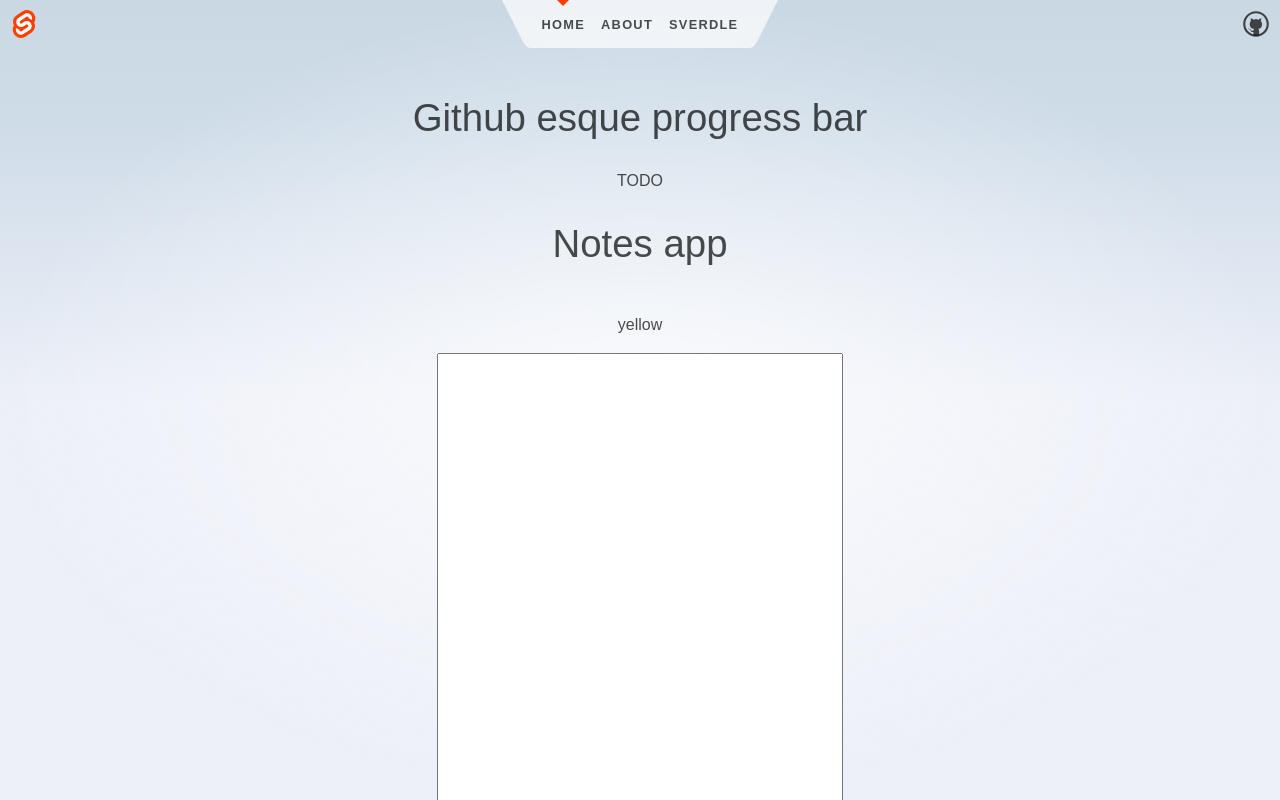
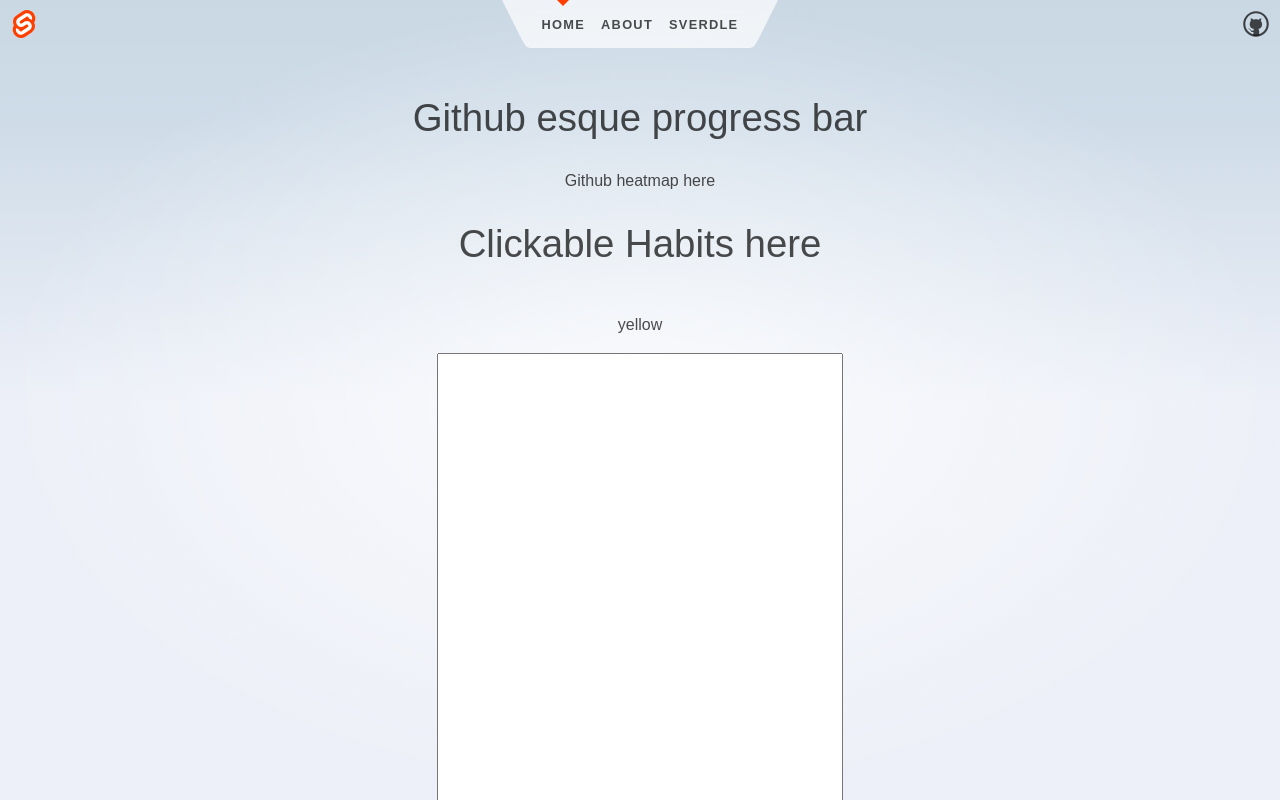
Before and after one commit to Clawber/journale, a SvelteKit app: page / in a window 1280 px wide. Shown: the top 800 px of the page. Built offline with nearby package versions, Linux system fonts and the light colour scheme.

Commit message:
Refactored NoteInput into a separate component

```diff
--- /dev/null
+++ b/src/lib/components/NoteInput.svelte
@@ -0,0 +1,41 @@
+<script>
+
+  function onKeyDown(e) {
+    // other shortcuts
+    /*
+    [            -> add another one
+
+
+    */
+
+
+    // tab counting on enter, like IDE's
+    if (e.key === "Tab") {
+
+      e.preventDefault();
+      const textarea = e.target;
+      const selectionStart = textarea.selectionStart;
+      const selectionEnd = textarea.selectionEnd;
+      const value = textarea.value;
+      const newValue = value.substring(0, selectionStart) + '\t' + value.substring(selectionEnd);
+      textarea.value = newValue;
+      textarea.selectionStart = textarea.selectionEnd = selectionStart + 1;
+    }
+    // console.log("Hello");
+  }
+
+</script>
+
+
+<section>
+  <!-- <input type="text" class="TodoInput" name="myInput" on:input={handleTodoInput} > -->
+  <textarea name="" class="TodoInput" cols="30" rows="10" on:keydown={onKeyDown}></textarea>
+  <!-- <button on:click={saveTodo} >save</button> -->
+</section>
+
+<style>
+  	.TodoInput {
+		height: 100vh;
+		width: 50vh;
+	}
+</style>
--- a/src/routes/+page.svelte
+++ b/src/routes/+page.svelte
@@ -2,7 +2,7 @@
 	import Counter from './Counter.svelte';
 	import welcome from '$lib/images/svelte-welcome.webp';
 	import welcome_fallback from '$lib/images/svelte-welcome.png';
-
+	import NoteInput from './../lib/components/NoteInput.svelte'
 	let TodoText = "yellow"
 
 
@@ -11,20 +11,7 @@
 		TodoText = "d lsfkjsdlkfj dslksf"
 	}
 
-	function onKeyDown(e) {
-		if (e.key === "Tab") {
 
-			e.preventDefault();
-			const textarea = e.target;
-      const selectionStart = textarea.selectionStart;
-      const selectionEnd = textarea.selectionEnd;
-      const value = textarea.value;
-      const newValue = value.substring(0, selectionStart) + '\t' + value.substring(selectionEnd);
-      textarea.value = newValue;
-      textarea.selectionStart = textarea.selectionEnd = selectionStart + 1;
-		}
-		// console.log("Hello");
-	}
 
 </script>
 
@@ -38,29 +25,22 @@
 		Github esque progress bar
 	</h1>
 	<div class="github-tracking">
-		TODO
+		Github heatmap here
+
+
 	</div>
 
 	<h1>
-		Notes app
+		Clickable Habits here
 	</h1>
 	<p>{TodoText}</p>
-	<!-- <input type="text" class="TodoInput" name="myInput" on:input={handleTodoInput} > -->
-	<textarea name="" class="TodoInput" cols="30" rows="10" on:keydown={onKeyDown}></textarea>
-	<button on:click={saveTodo} >save</button>
 
-
-
-
-
+	<NoteInput/>
 	<Counter />
 </section>
 
 <style>
-	.TodoInput {
-		height: 100vh;
-		width: 50vh;
-	}
+
 
 	section {
 		display: flex;
```
Also changed, not shown: src/lib/store/TodoStore.js (renamed from src/lib/images/store/TodoStore.js), 1 other file (tests, documents, lock files or other folders).
